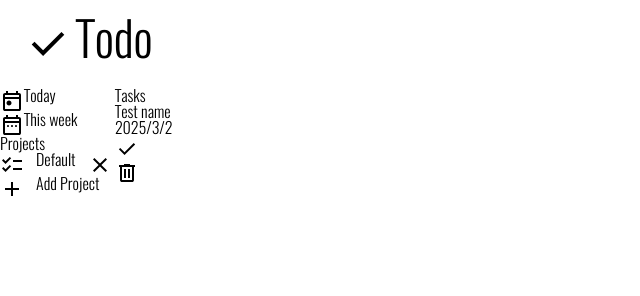
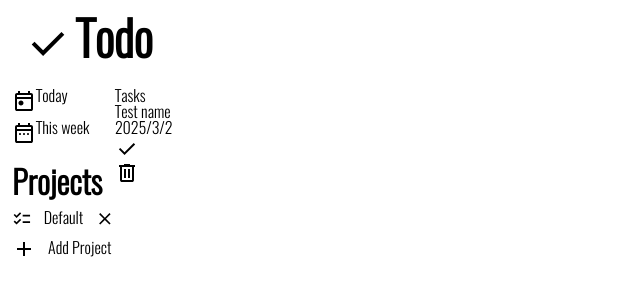
Before and after one commit to daniellonsdale/odin-todo-list, a website built with webpack: page src/template.html in a window 1280 px wide. Shown: the whole page, without its empty margins (0-640 px from the left). Built offline with nearby package versions, Linux system fonts and the light colour scheme.

Commit message:
Improve sidebar styling

```diff
--- a/src/styles.css
+++ b/src/styles.css
@@ -41,6 +41,7 @@ body header{
     align-items: center;
 
     font-family: 'oswald_regularregular', inherit;
+    font-weight: 600;
 }
 
 body .sidebar{
@@ -49,6 +50,7 @@ body .sidebar{
 
     display: flex;
     flex-direction: column;
+    gap: 24px;
 }
 
 body .main-content{
@@ -69,9 +71,14 @@ header .header-title-container{
     font-size: 3rem;
 }
 
+.sidebar > * {
+    margin-left: 12px;
+}
+
 .sidebar .date-nav{
     display: flex;
     flex-direction: column;
+    gap: 8px;
 }
 
 .date-nav .date-group{
@@ -81,14 +88,22 @@ header .header-title-container{
 .sidebar .project-nav{
     display: flex;
     flex-direction: column;
+    gap: 8px;
 }
 
 .project-nav .project-group{
     display: flex;
+    align-items: center;
     gap: 12px;
 }
 
 .project-nav .add-new-project{
     display: flex;
+    align-items: center;
     gap: 12px;
 }
+
+.project-nav h2{
+    font-size: 2rem;
+    font-weight: 600;
+}
```
